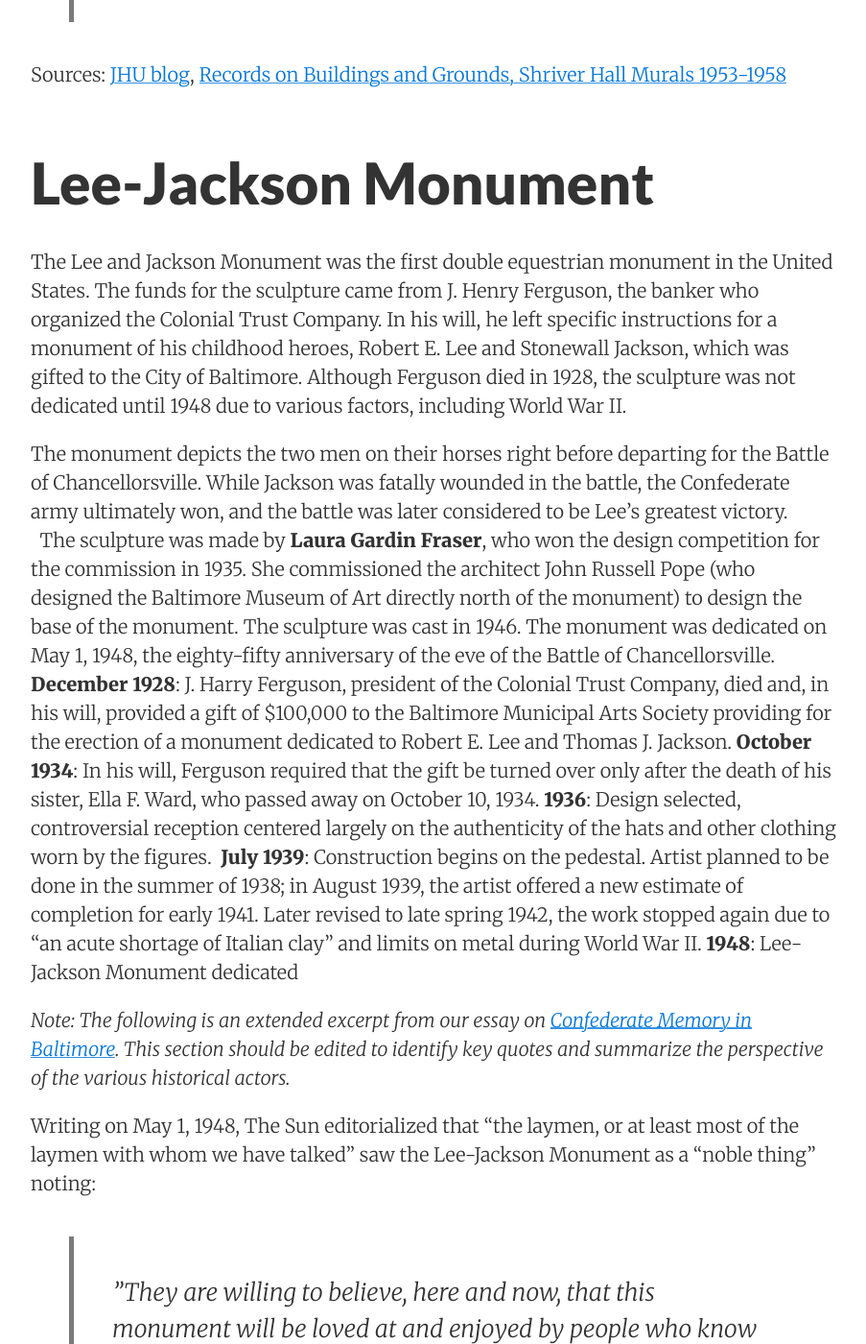
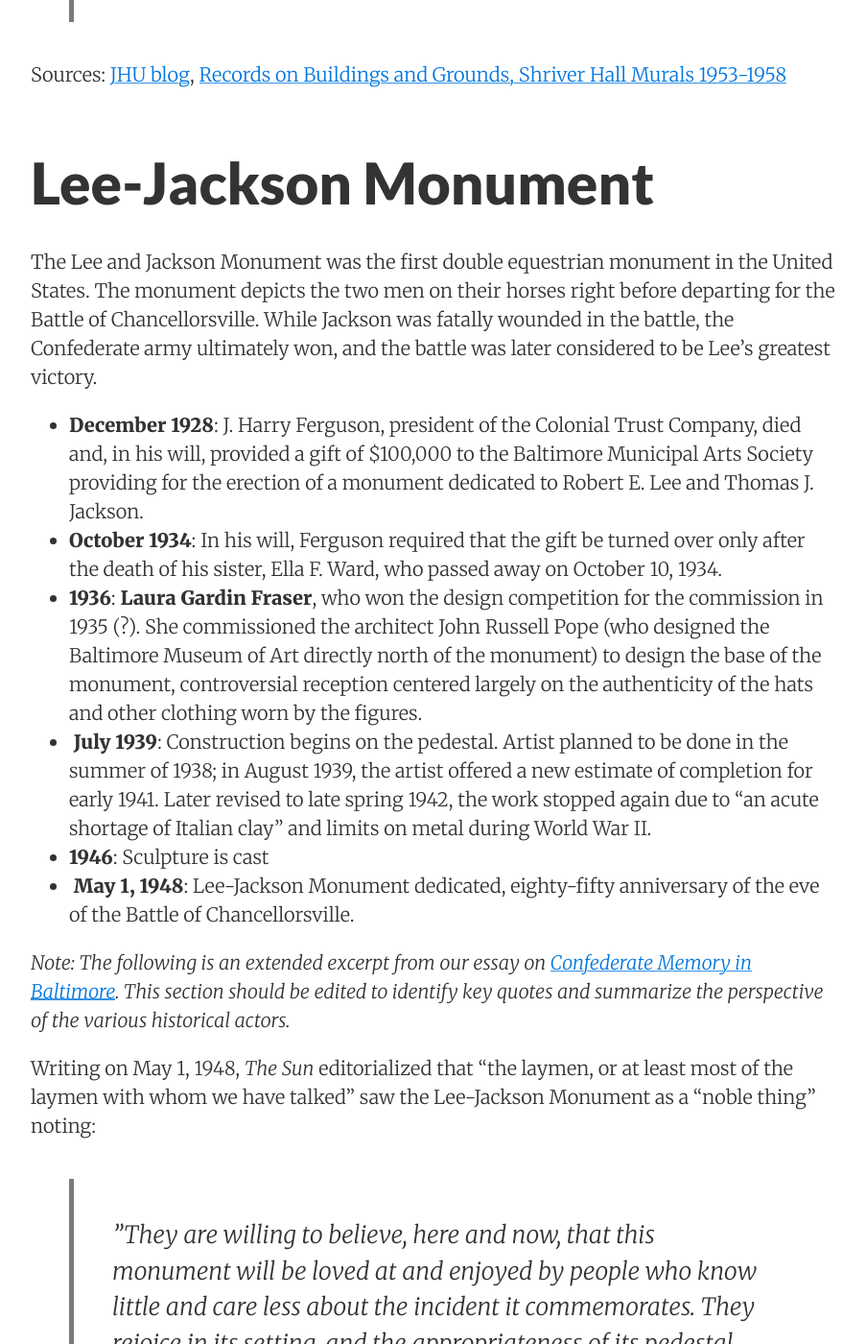
Before and after one commit to baltimoreheritage/tours, a Jekyll site: the page built from _posts/2015-12-05-wyman-park-dell-confederate-monuments.md, in a window 1280 px wide and 1400 px high, scrolled down 18388 px. Shown: the whole window at 96% size, without its empty margins (188-1091 px from the left). Built offline with Jekyll 4.4.1, drawn with Linux system fonts in a browser that asks for light colours; nearby versions of some CDN libraries; some of the changed text lies outside the part shown.

Commit message:
:pencil: More minor fixes

```diff
--- a/_posts/2015-12-05-wyman-park-dell-confederate-monuments.md
+++ b/_posts/2015-12-05-wyman-park-dell-confederate-monuments.md
@@ -108,7 +108,7 @@ _About Johns Hopkins_
 
 > A Quaker from a plantation in Virginia, Hopkins and his brothers first business was selling supplies from covered wagons in the Shenandoah Valley. Occasionally they traded goods for corn whiskey, repackaged the liquor, and sold it to Baltimoreans as Hopkins Best. After a series of businesses Hopkins eventually helped bankroll the Baltimore and Ohio Railroad during the company’s westward expansion, bailing the company out of debt several times and making himself a very wealthy man in the process. During and after the Civil War, Hopkins thrived as an investor and professional, becoming one of the richest men in American history.
 
-Sources[Monument City Blog](http://monumentcity.net/2009/03/29/johns-hopkins-monument-baltimore-md/),  [JHU Magazine](http://pages.jh.edu/jhumag/0602web/statues.html)
+Sources[Monument City Blog](http://monumentcity.net/2009/03/29/johns-hopkins-monument-baltimore-md/); [JHU Magazine](http://pages.jh.edu/jhumag/0602web/statues.html)
 
 
 
@@ -145,7 +145,7 @@ In May 1946, the Sun published a light feature by Amy Grief suggests the popular
 
 > “So you drive out Charles street, turn the car at University parkway to face south start with specimen No. 1 — that “Confederate Women of Maryland” price, “The Brave at Home.” It has been there many years, but you’ve never noticed it. It’s not particularly distinguished, not bad—simply a part of the landscape you’ve accepted.
 
-Sources: [History of the UDC](http://www.hqudc.org/history-of-the-united-daughters-of-the-confederacy/),  [Monument City Blog](http://monumentcity.net/2009/05/18/confederate-women-memorial-baltimore-md/)
+Sources: [History of the UDC](http://www.hqudc.org/history-of-the-united-daughters-of-the-confederacy/); [Monument City Blog](http://monumentcity.net/2009/05/18/confederate-women-memorial-baltimore-md/)
 
 # Sidney Lanier Monument
 
@@ -177,7 +177,7 @@ _What was Point Lookout?_
 
 > ”a Union POW camp, with bitter cold conditions and no barracks, the captured soldiers and civilians died by the scores. Of the fifty thousand detainees, some four thousand perished, and countless others contracted tuberculosis. Lanier was not spared, and he left the jail skinny and emaciated, bound to suffer from consumption for the rest of his short life.”
 
--  **1867**: Lanier published his only novel, Tiger Lilies, about his time at Point Lookout
+- **1867**: Lanier published his only novel, Tiger Lilies, about his time at Point Lookout
 - **1873**: Lanier offered the position of first flute in the Peabody Symphony Orchestra (1866-1896) by Asger Hamerik
 
 _Letter from Lanier to wife, c. 1873:_
@@ -187,13 +187,13 @@ _Letter from Lanier to wife, c. 1873:_
 - **1879**: Lanier appointed a lecturer in English literature at JHU
 - **1881**: Lanier died from tuberculosis at age 39, buried in Green Mount Cemetery
 
-Sources: [Monument City Blog](http://monumentcity.net/2009/03/17/sidney-lanier-monument-baltimore-md/), [Historic Marker Database](http://www.hmdb.org/marker.asp?marker=70802), [Peabody Orchestra - Wikipedia](https://en.wikipedia.org/wiki/Peabody_Orchestra),  [JHU Magazine](http://pages.jh.edu/jhumag/0602web/statues.html)
+Sources: [Monument City Blog](http://monumentcity.net/2009/03/17/sidney-lanier-monument-baltimore-md/); [Historic Marker Database](http://www.hmdb.org/marker.asp?marker=70802); [Peabody Orchestra - Wikipedia](https://en.wikipedia.org/wiki/Peabody_Orchestra); [JHU Magazine](http://pages.jh.edu/jhumag/0602web/statues.html)
 
 # Johns Hopkins University
 
 _Note: It may make sense to include some discussion on the relationship of Johns Hopkins University to Confederate memory in Baltimore and historical scholarship on the Civil War and Reconstruction in Maryland._
 
-Potential topics could include:
+Additional potential topics for discussion at this stop could include:
 
 - W.E.B. Dubois on Johns Hopkins University (see Memory in Black and White)
 - The Rise of Jim Crow
@@ -237,21 +237,18 @@ Sources: [JHU blog](http://blogs.library.jhu.edu/wordpress/2015/07/the-road-that
 
 # Lee-Jackson Monument
 
-The Lee and Jackson Monument was the first double equestrian monument in the United States. The funds for the sculpture came from J. Henry Ferguson, the banker who organized the Colonial Trust Company. In his will, he left specific instructions for a monument of his childhood heroes, Robert E. Lee and Stonewall Jackson, which was gifted to the City of Baltimore. Although Ferguson died in 1928, the sculpture was not dedicated until 1948 due to various factors, including World War II.
+The Lee and Jackson Monument was the first double equestrian monument in the United States. The monument depicts the two men on their horses right before departing for the Battle of Chancellorsville. While Jackson was fatally wounded in the battle, the Confederate army ultimately won, and the battle was later considered to be Lee's greatest victory.
 
-The monument depicts the two men on their horses right before departing for the Battle of Chancellorsville. While Jackson was fatally wounded in the battle, the Confederate army ultimately won, and the battle was later considered to be Lee's greatest victory.
-
-The sculpture was made by **Laura Gardin Fraser**, who won the design competition for the commission in 1935. She commissioned the architect John Russell Pope (who designed the Baltimore Museum of Art directly north of the monument) to design the base of the monument. The sculpture was cast in 1946. The monument was dedicated on May 1, 1948, the eighty-fifty anniversary of the eve of the Battle of Chancellorsville.
-
-**December 1928**: J. Harry Ferguson, president of the Colonial Trust Company, died and, in his will, provided a gift of $100,000 to the Baltimore Municipal Arts Society providing for the erection of a monument dedicated to Robert E. Lee and Thomas J. Jackson.
-**October 1934**: In his will, Ferguson required that the gift be turned over only after the death of his sister, Ella F. Ward, who passed away on October 10, 1934.
-**1936**: Design selected, controversial reception centered largely on the authenticity of the hats and other clothing worn by the figures.
-** July 1939**: Construction begins on the pedestal. Artist planned to be done in the summer of 1938; in August 1939, the artist offered a new estimate of completion for early 1941. Later revised to late spring 1942, the work stopped again due to “an acute shortage of Italian clay” and limits on metal during World War II.
-**1948**: Lee-Jackson Monument dedicated
+- **December 1928**: J. Harry Ferguson, president of the Colonial Trust Company, died and, in his will, provided a gift of $100,000 to the Baltimore Municipal Arts Society providing for the erection of a monument dedicated to Robert E. Lee and Thomas J. Jackson.
+- **October 1934**: In his will, Ferguson required that the gift be turned over only after the death of his sister, Ella F. Ward, who passed away on October 10, 1934.
+- **1936**:  **Laura Gardin Fraser**, who won the design competition for the commission in 1935 (?). She commissioned the architect John Russell Pope (who designed the Baltimore Museum of Art directly north of the monument) to design the base of the monument, controversial reception centered largely on the authenticity of the hats and other clothing worn by the figures.
+- ** July 1939**: Construction begins on the pedestal. Artist planned to be done in the summer of 1938; in August 1939, the artist offered a new estimate of completion for early 1941. Later revised to late spring 1942, the work stopped again due to “an acute shortage of Italian clay” and limits on metal during World War II.
+- **1946**: Sculpture is cast
+- ** May 1, 1948**: Lee-Jackson Monument dedicated, eighty-fifty anniversary of the eve of the Battle of Chancellorsville.
 
 _Note: The following is an extended excerpt from our essay on [Confederate Memory in Baltimore](http://baltimoreheritage.github.io/baltimore-civil-rights-heritage/confederate-memory/). This section should be edited to identify key quotes and summarize the perspective of the various historical actors._
 
-Writing on May 1, 1948, The Sun editorialized that “the laymen, or at least most of the laymen with whom we have talked” saw the Lee-Jackson Monument as a “noble thing” noting:
+Writing on May 1, 1948, _The Sun_ editorialized that “the laymen, or at least most of the laymen with whom we have talked” saw the Lee-Jackson Monument as a “noble thing” noting:
 
 > ”They are willing to believe, here and now, that this monument will be loved at and enjoyed by people who know little and care less about the incident it commemorates. They rejoice in its setting, and the appropriateness of its pedestal. They hold, and we go along with them, that here is one memorial which raises the average of our public art and helps support our reputation as the Monumental City.”
 
```
Also changed, not shown: _posts/2015-10-06-downtown-civil-rights-urban-renewal.md (+2 -3 lines).
